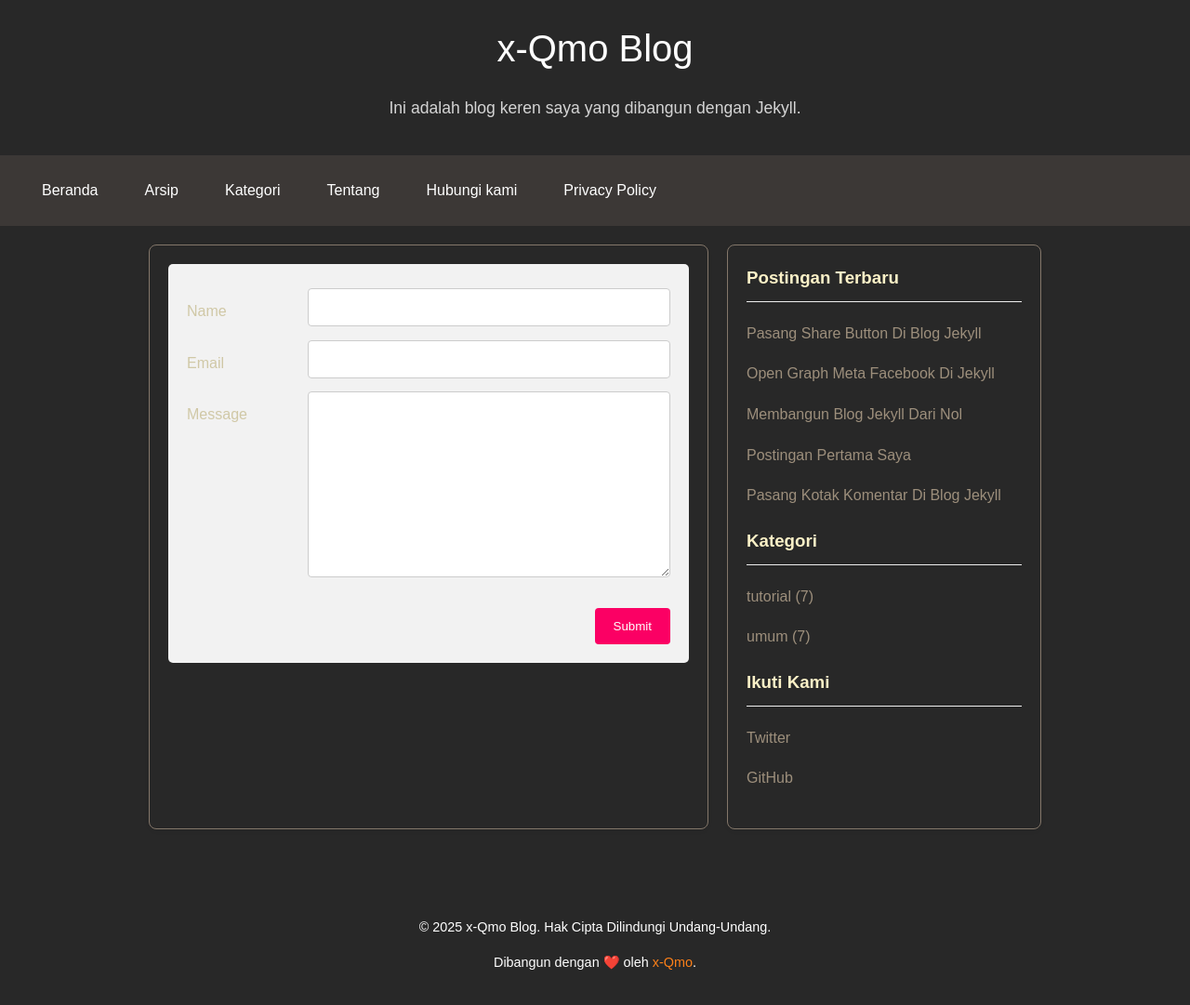
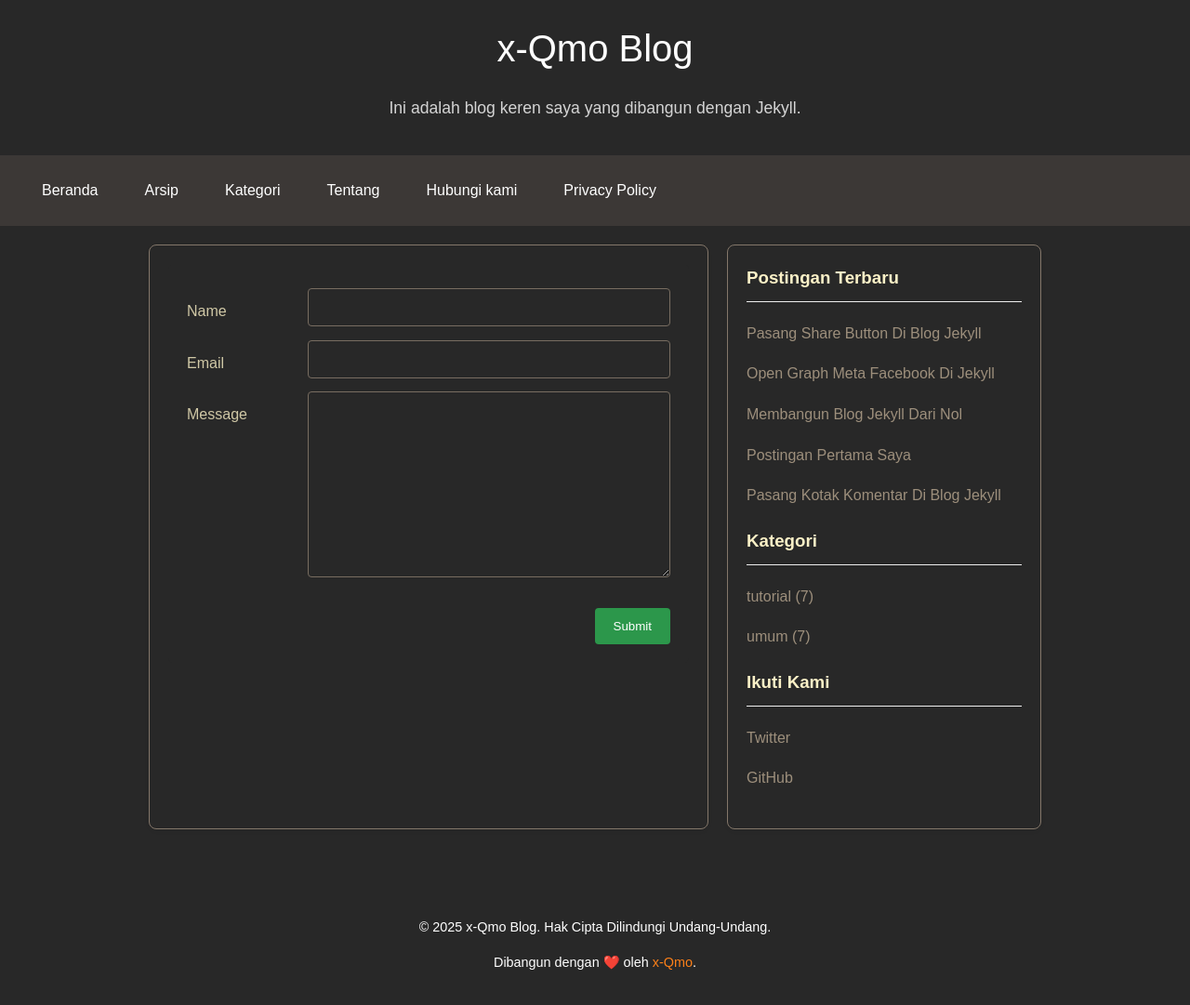
Before and after one commit to x-qmo/x-qmo.github.io, a Jekyll site: the page built from hubungi-kami.html, in a window 1280 px wide and 1081 px high. Shown: the whole window at 93% size. Built offline with Jekyll 4.4.1, drawn with Linux system fonts in a browser that asks for light colours.

Commit message:
Update hubungi-kami.html

```diff
--- a/hubungi-kami.html
+++ b/hubungi-kami.html
@@ -7,19 +7,21 @@ description: Informasi tentang penulis blog ini.
 input[type=text], select, textarea {
   width: 100%;
   padding: 12px;
-  border: 1px solid #ccc;
+  border: 1px solid #786d61;
   border-radius: 4px;
   resize: vertical;
   box-sizing: border-box;
+  background-color: #282828;
 }
 
 input[type=email] {
   width: 100%;
   padding: 12px;
-  border: 1px solid #ccc;
+  border: 1px solid #786d61;
   border-radius: 4px;
   resize: vertical;
   box-sizing: border-box;
+  background-color: #282828;
 }
 
 label {
@@ -28,7 +30,7 @@ label {
 }
 
 input[type=submit] {
-  background-color: #fb0064;
+  background-color: #2c974b;
   color: white;
   padding: 12px 20px;
   border: none;
@@ -43,7 +45,7 @@ input[type=submit]:hover {
 
 .container-sgs {
   border-radius: 5px;
-  background-color: #f2f2f2;
+  background-color: #282828;
   padding: 20px;
 }
 
```
